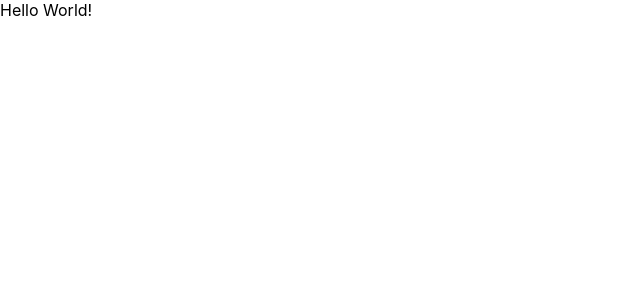
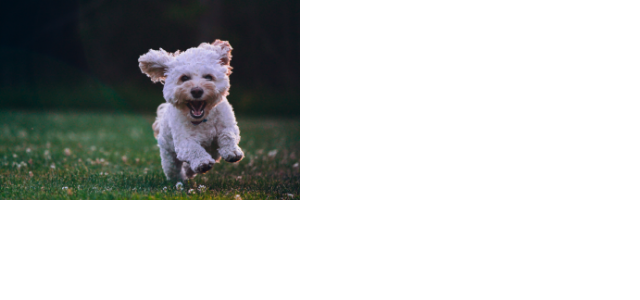
Before and after one commit to Velocima/green-lawns, a React (Create React App) app: page / in a window 1280 px wide. Shown: the top 300 px of the page, without its empty margins (0-640 px from the left). Built offline with nearby package versions, Linux system fonts and the light colour scheme.

Commit message:
placeholder logo added

```diff
--- a/src/components/App.jsx
+++ b/src/components/App.jsx
@@ -1,8 +1,15 @@
 import '../css/app.css';
+import logo from "../images/logo-placeholder.jpg";
+
 
 const App = () => {
   return (
-    <div className="app-container">Hello World!</div>
+    <div className="app-container">
+      <header>
+        <img src={logo} alt="logo placeholder image." height="200px" width="300px"/>
+
+      </header>
+    </div>
   )
 }
 
```
Also changed, not shown: src/images/logo-placeholder.jpg (added).
